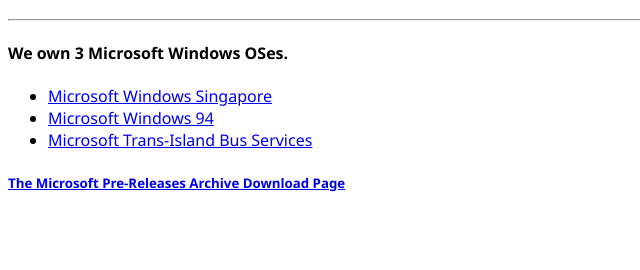
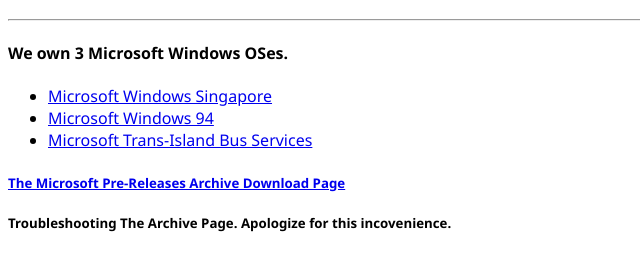
Before and after one commit to CanberraClass/skypeak-ms.com, a plain HTML site: page index.html in a window 1280 px wide. Shown: the part 180-450 px from the top of the page, without its empty margins (0-640 px from the left). Drawn offline with Linux system fonts and the light colour scheme.

```diff
--- a/index.html
+++ b/index.html
@@ -18,5 +18,6 @@
             <li><a href="info/tibs.html">Microsoft Trans-Island Bus Services</a></li>
         </ul>
         <a href="https://archive.org/details/mssk-win-archive"><h5>The Microsoft Pre-Releases Archive Download Page</h5></a>
+        <h5>Troubleshooting The Archive Page. Apologize for this incovenience.</h5>
     </body>
 </html>
```
